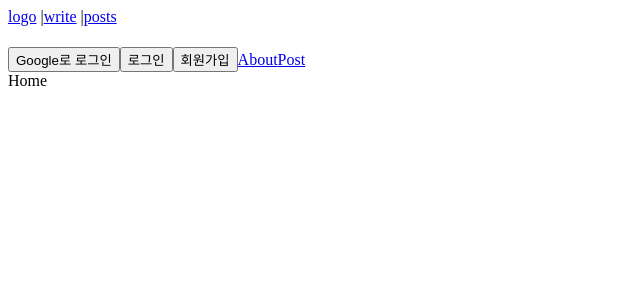
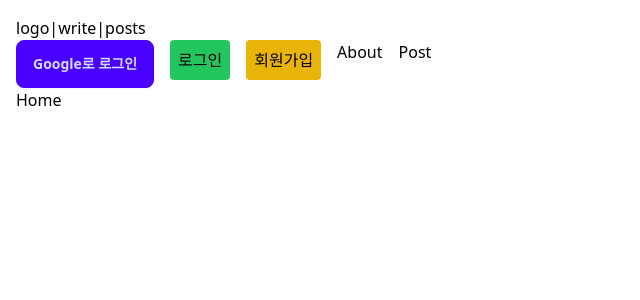
Before and after one commit to gimminjae/next-blog, a Next.js app: page / in a window 1280 px wide. Shown: the top 300 px of the page, without its empty margins (0-640 px from the left). Built offline with nearby package versions, Linux system fonts and the light colour scheme; no server answers.

Commit message:
apply daisyui

```diff
--- a/package.json
+++ b/package.json
@@ -11,7 +11,6 @@
   "dependencies": {
     "@types/uuid": "^10.0.0",
     "axios": "^1.7.2",
-    "daisyui": "^4.12.10",
     "firebase": "^10.12.4",
     "next": "14.2.5",
     "react": "^18",
@@ -23,6 +22,7 @@
     "@types/node": "^20",
     "@types/react": "^18",
     "@types/react-dom": "^18",
+    "daisyui": "^4.12.10",
     "eslint": "^8",
     "eslint-config-next": "14.2.5",
     "postcss": "^8",
--- a/src/pages/_app.tsx
+++ b/src/pages/_app.tsx
@@ -1,5 +1,5 @@
+import "../app/globals.css";
 import { AppProps } from "next/app";
-import app from "@/firebase/firebase"; // Firebase SDK 구성을 위한 설정 파일 import
 import { AuthProvider } from "@/firebase/auth";
 import Layout from "@/components/Layout/Layout";
 import React from "react";
--- a/tailwind.config.ts
+++ b/tailwind.config.ts
@@ -1,6 +1,5 @@
 import type { Config } from "tailwindcss";
-import daisyui from 'daisyui'
-
+import daisyui from 'daisyui';
 const config: Config = {
   content: [
     "./src/pages/**/*.{js,ts,jsx,tsx,mdx}",
@@ -16,7 +15,19 @@ const config: Config = {
       },
     },
   },
-  plugins: [daisyui],
+  plugins: [
+    daisyui,
+  ],
+  daisyui: {
+    themes: false, // false: only light + dark | true: all themes | array: specific themes like this ["light", "dark", "cupcake"]
+    darkTheme: "light", // name of one of the included themes for dark mode
+    base: true, // applies background color and foreground color for root element by default
+    styled: true, // include daisyUI colors and design decisions for all components
+    utils: true, // adds responsive and modifier utility classes
+    prefix: "", // prefix for daisyUI classnames (components, modifiers and responsive class names. Not colors)
+    logs: true, // Shows info about daisyUI version and used config in the console when building your CSS
+    themeRoot: ":root", // The element that receives theme color CSS variables
+  },
   // plugins: [],
 };
 export default config;
```
